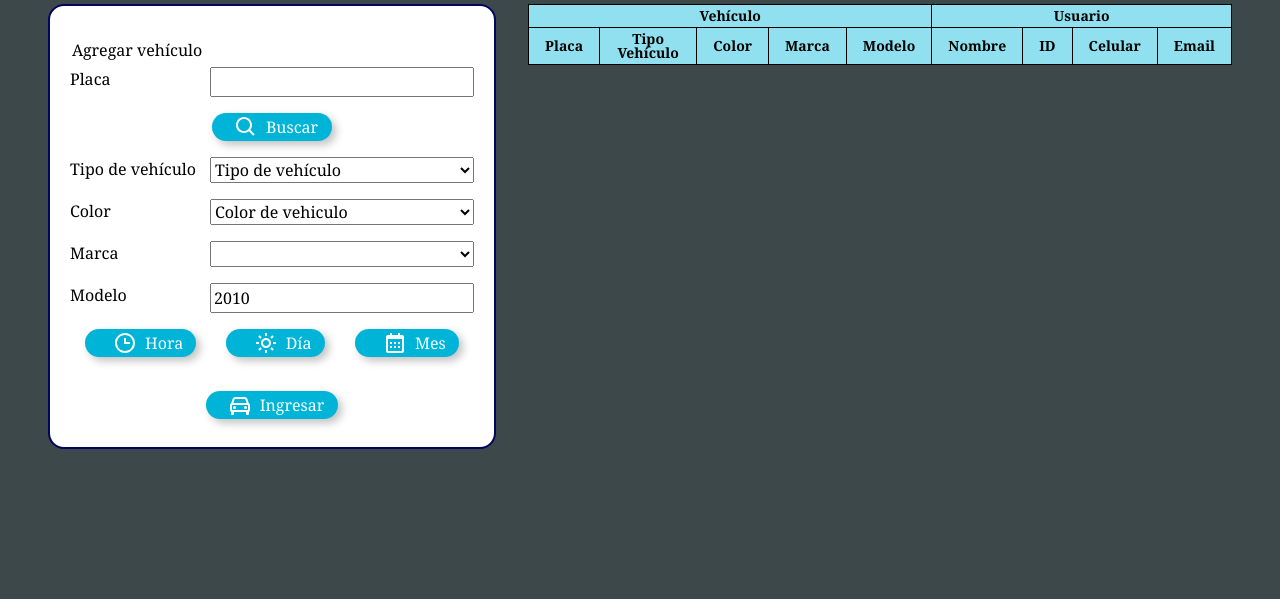
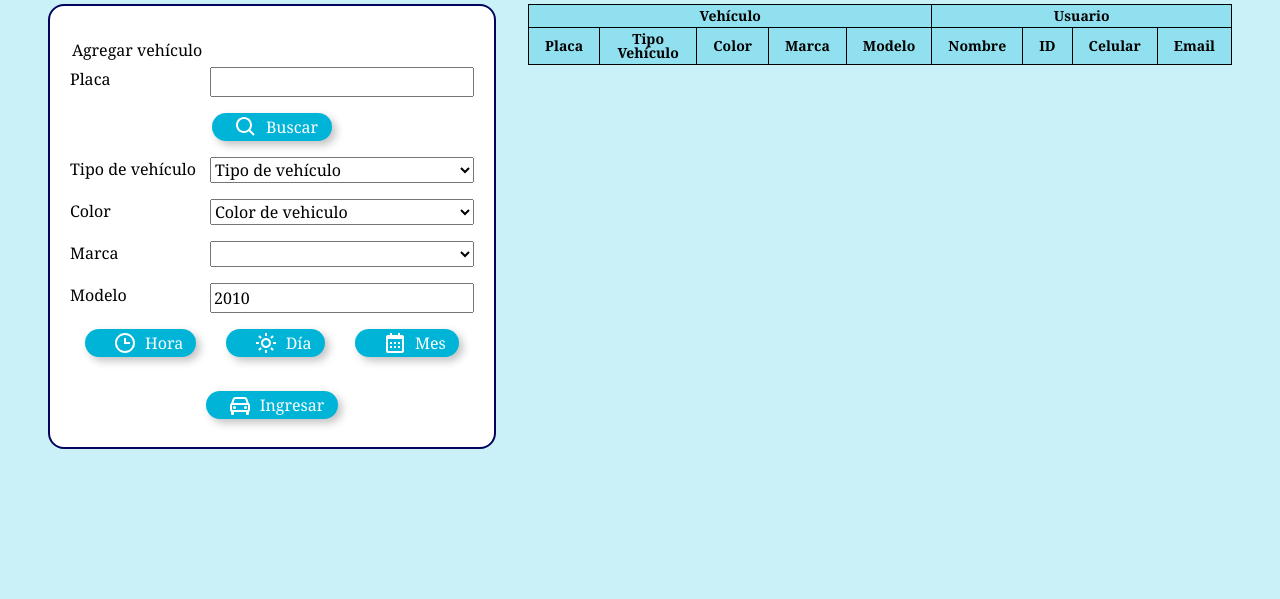
Before and after one commit to Danim01/parqueadero, a website built with Vite: page index.html in a window 1280 px wide. Shown: the part 201-800 px from the top of the page. Built offline with nearby package versions, Linux system fonts and the light colour scheme.

Commit message:
primer commit

```diff
--- a/src/Css/style.css
+++ b/src/Css/style.css
@@ -1,5 +1,5 @@
 body{
-    background-color: #3d484b;
+    background-color: #caf0f8;
     display: grid;
     place-content: center;
     min-height: 100vh;
```
